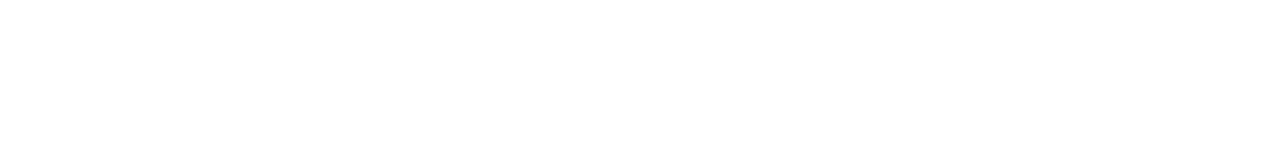
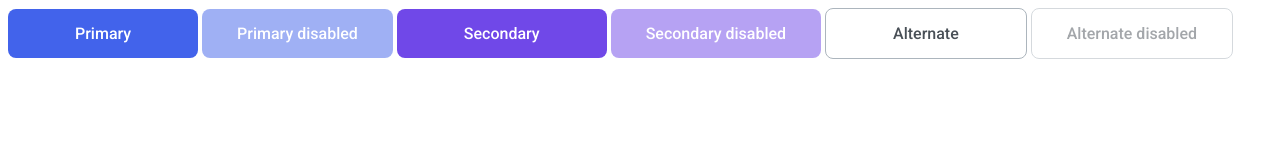
Before and after one commit to js-tasks-ru/htmlcss-20220210_aleksandra52, a website: page 03-lection1/01-button/index.html in a window 1280 px wide. Drawn offline with Linux system fonts and the light colour scheme.

Commit message:
added buttons

```diff
--- a/03-lection1/01-button/button.css
+++ b/03-lection1/01-button/button.css
@@ -1 +1,45 @@
 /* Стилизация кнопки */
+.button {
+    background: none;
+    border: none;
+    border-radius: 8px;
+    font-family: 'Roboto', sans-serif;
+    font-style: normal;
+    font-weight: 500;
+    font-size: 16px;
+    line-height: 19px;
+    color: #fff;
+    padding: 15px 67px;
+    cursor: pointer;
+    box-sizing: border-box;
+}
+
+.button_disabled {
+    opacity: 0.5;
+    padding: 15px 35px;
+}
+
+.button__primary {
+    background: #4263EB;
+}
+
+.button__primary:hover {
+    background: #2342C0;
+}
+
+.button__secondary {
+    background: #7048E8;
+}
+
+.button__secondary:hover {
+    background: #5028C6;
+}
+
+.button__alternate {
+    border: 1px solid #ACB5BD;
+    color: #495057;
+}
+
+.button__alternate:hover {
+    border: 1px solid #212429;
+}
--- a/03-lection1/01-button/index.html
+++ b/03-lection1/01-button/index.html
@@ -6,6 +6,13 @@
     <link rel="stylesheet" href="./button.css">
 </head>
 <body>
-
+    <div>
+        <button class="button button__primary">Primary</button>
+        <button class="button button__primary button_disabled">Primary disabled</button>
+        <button class="button button__secondary">Secondary</button>
+        <button class="button button__secondary button_disabled">Secondary disabled</button>
+        <button class="button button__alternate">Alternate</button>
+        <button class="button button__alternate button_disabled">Alternate disabled</button>
+    </div>
 </body>
 </html>
```
Lines whose indentation alone changed are shown as unchanged.
